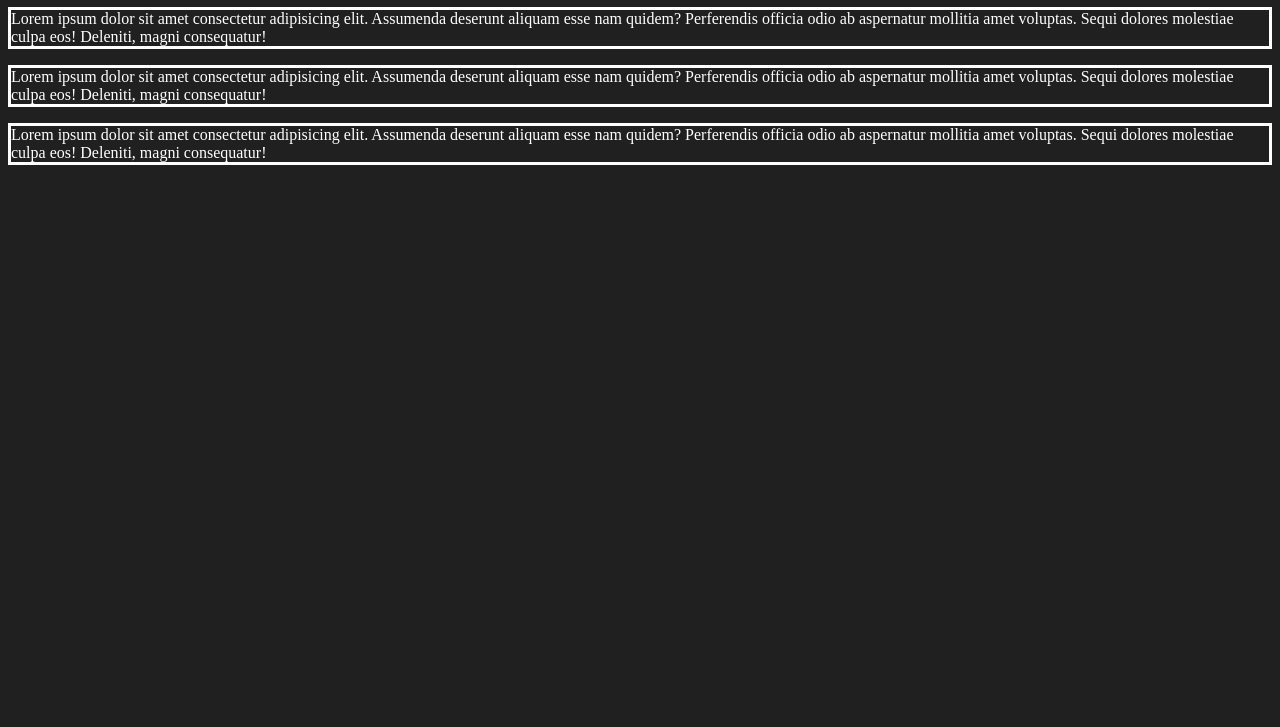
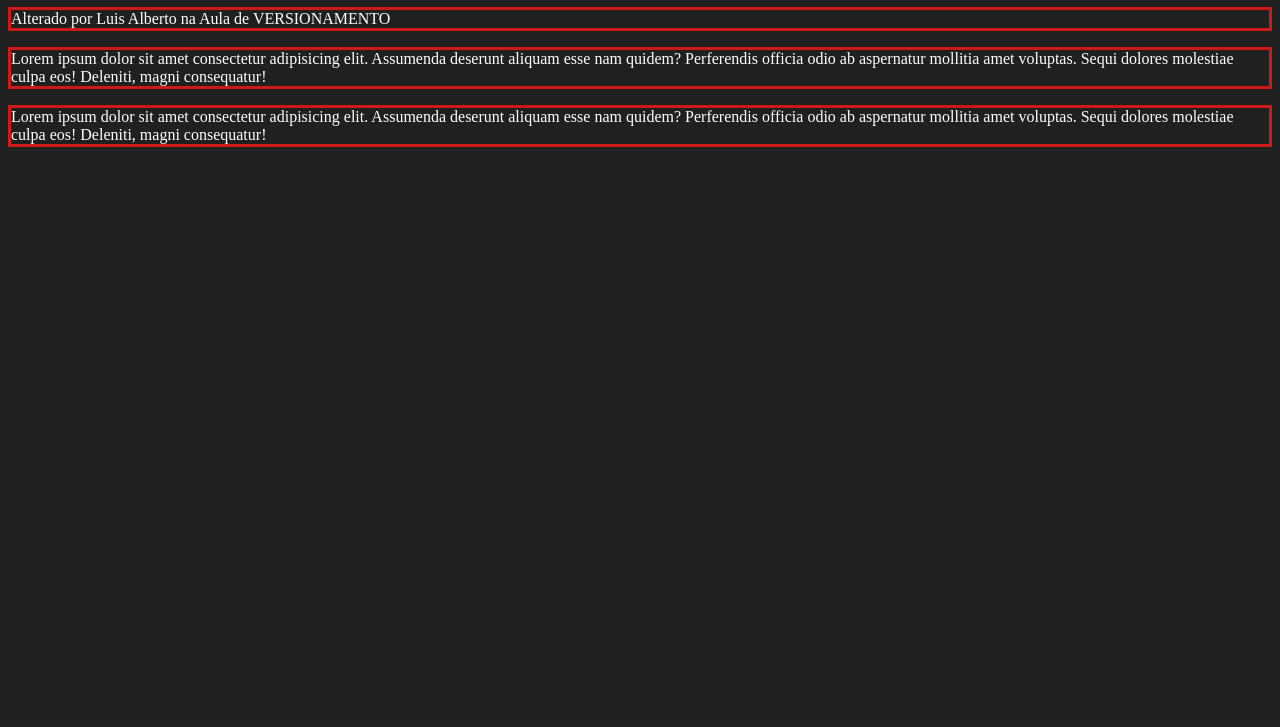
Before and after one commit to It-4n/Projeto-Manutencao, a plain HTML site: page index.html in a window 1280 px wide. Shown: the part 73-800 px from the top of the page. Drawn offline with Linux system fonts and the light colour scheme.

Commit message:
Alterado por Luis

```diff
--- a/index.html
+++ b/index.html
@@ -13,7 +13,7 @@
         }
 
         p {
-            border: 3px solid white;
+            border: 3px solid rgb(207, 24, 24);
         }
     </style>
 </head>
@@ -24,9 +24,8 @@
     </header>
 
     <main>
-        <p>Lorem ipsum dolor sit amet consectetur adipisicing elit. Assumenda deserunt aliquam esse nam quidem?
-            Perferendis officia odio ab aspernatur mollitia amet voluptas. Sequi dolores molestiae culpa eos! Deleniti,
-            magni consequatur!</p>
+        <p>Alterado por Luis Alberto na Aula de VERSIONAMENTO </p>
+
         <p>Lorem ipsum dolor sit amet consectetur adipisicing elit. Assumenda deserunt aliquam esse nam quidem?
             Perferendis officia odio ab aspernatur mollitia amet voluptas. Sequi dolores molestiae culpa eos! Deleniti,
             magni consequatur!</p>
```
